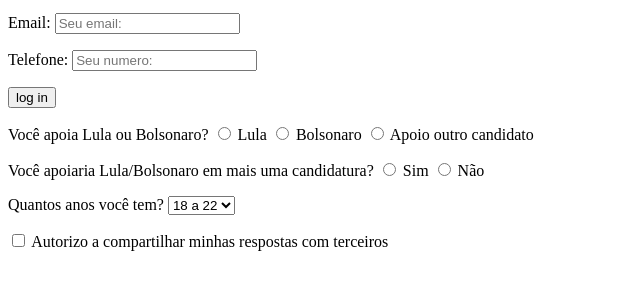
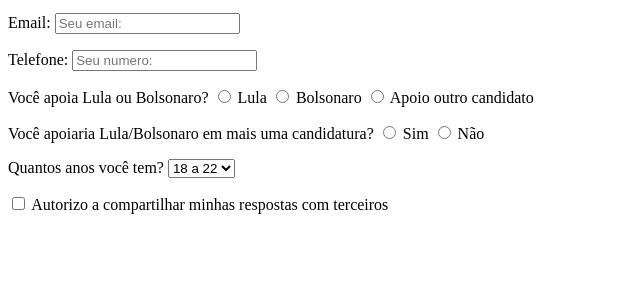
Before and after one commit to exubomdemais/desenvolve-introducao-web-exercicios, a plain HTML site: page formulario.HTML/index.HTML in a window 1280 px wide. Shown: the part 104-394 px from the top of the page, without its empty margins (0-640 px from the left). Drawn offline with Linux system fonts and the light colour scheme.

Commit message:
atualizando exercicio

```diff
--- a/formulario.HTML/index.HTML
+++ b/formulario.HTML/index.HTML
@@ -22,9 +22,7 @@
             <label for="Telefone">Telefone:</label>
             <input type="number" placeholder="Seu numero:" id="Telefone">
         </p>
-        <p>
-            <input type="submit" value="log in">
-        </p>
+
         <p>
             Você apoia Lula ou Bolsonaro?
             <input type="radio" id="Lula" name="Você apoia Lula ou Bolsonaro?"/>
```
